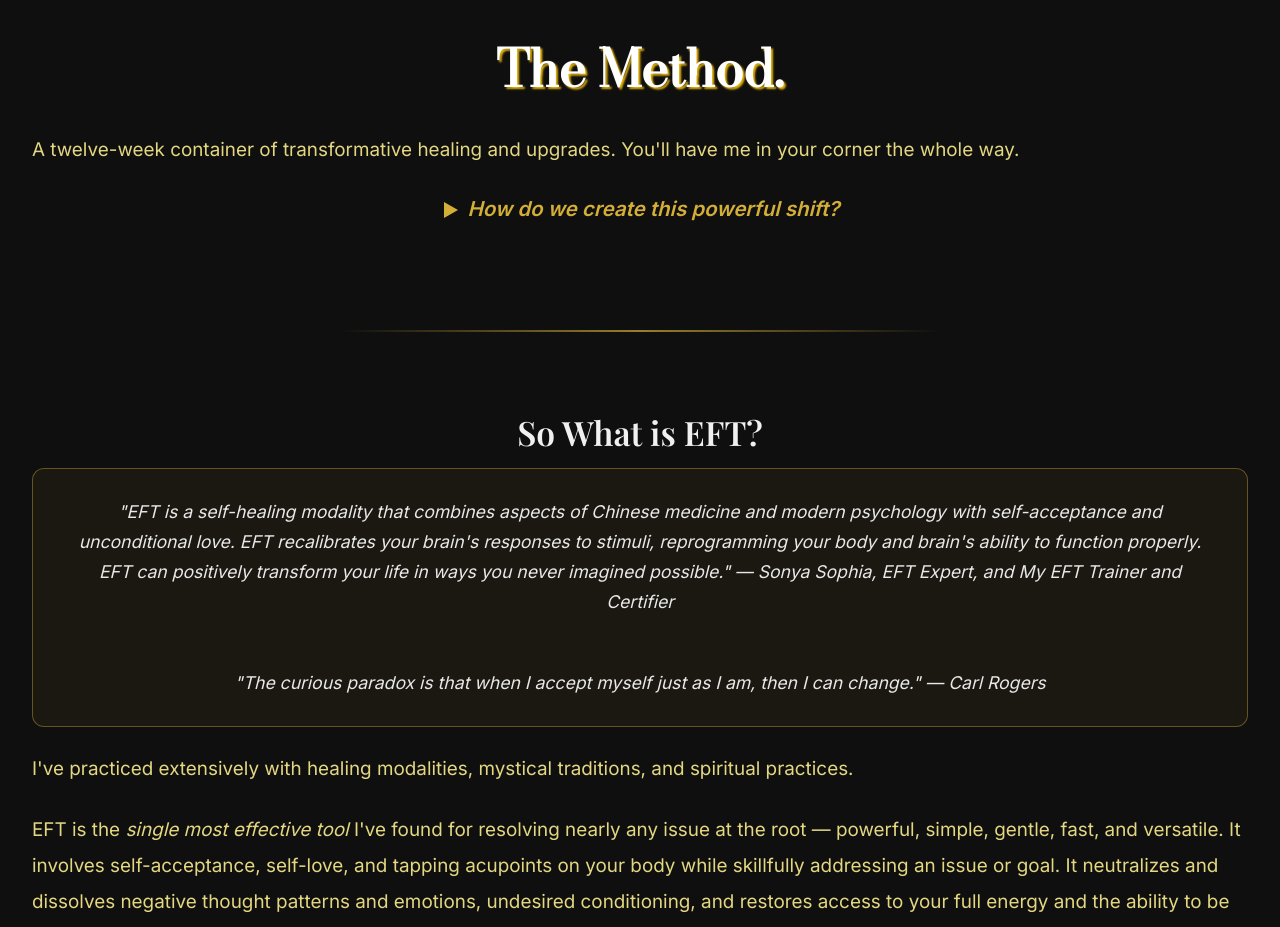
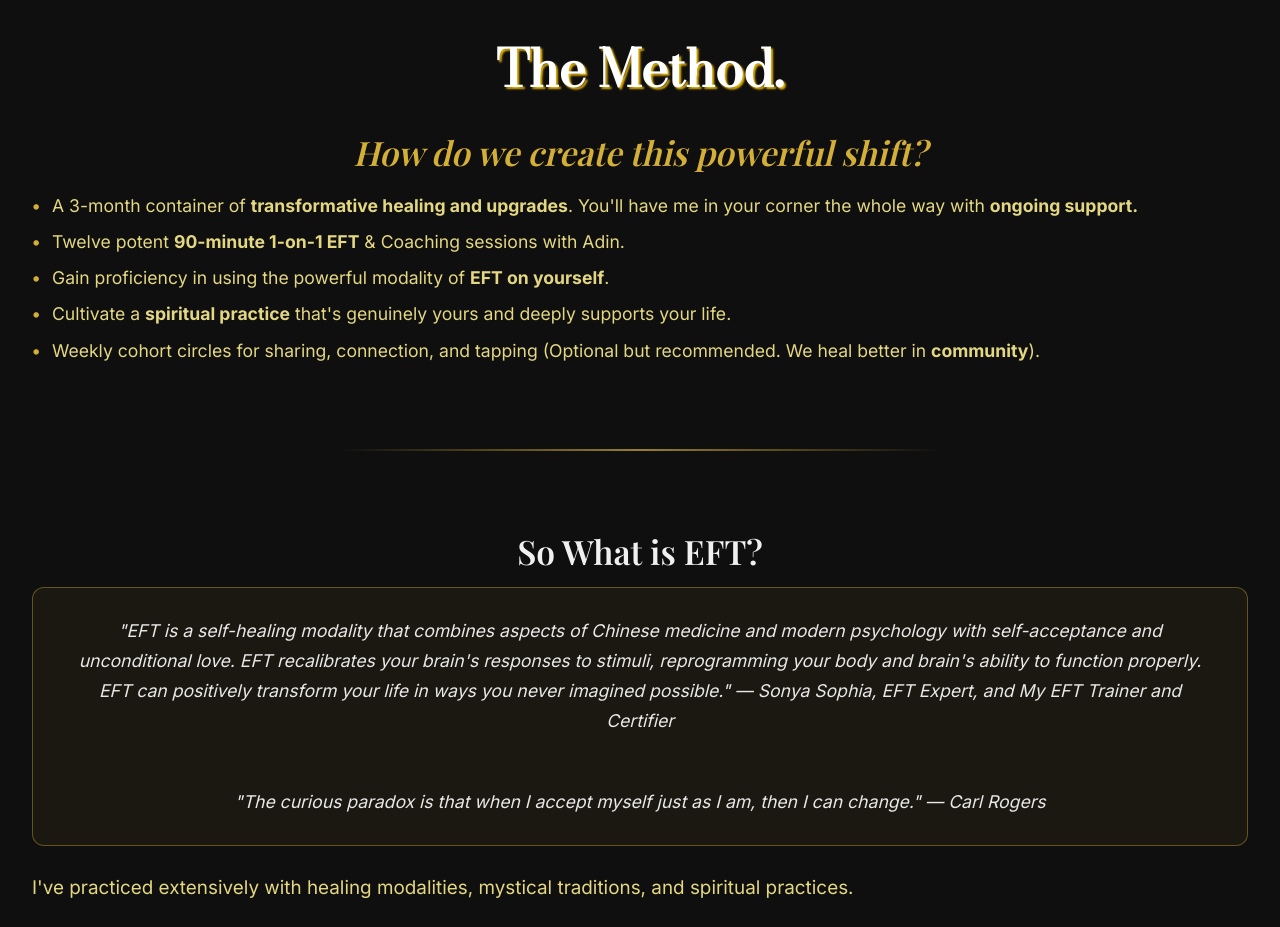
Before and after one commit to naturalCode4/kalyanamitta-website, a React (Create React App) app: page /tap-into-freedom in a window 1280 px wide. Shown: the part 5620-6547 px from the top of the page. Built offline with nearby package versions, Linux system fonts and the light colour scheme; the HTML template or start-up script is replaced by a standard one.

Commit message:
the method list

```diff
--- a/src/pages/TapIntoFreedom.css
+++ b/src/pages/TapIntoFreedom.css
@@ -383,6 +383,13 @@
 /* A dropdown trigger that sits inline in the main body copy — not a section
    heading (h3) and not a sidebar, just a short "see more" prompt between
    paragraphs. Shortening plan: content behind these starts collapsed. */
+/* Same gold, italic look the "How do we create this powerful shift?" line
+   had as a .tif-inline-trigger dropdown before it became a plain header. */
+.tif-gold-heading {
+  color: #d4af37 !important;
+  font-style: italic;
+}
+
 .tif-inline-trigger {
   justify-content: center;
   color: #d4af37;
@@ -628,6 +635,17 @@
 .tif-method p:not(.tif-emphasis):not(.tif-small-italic):not(.tif-tagline):not(.tif-quote-text):not(.tif-quote-author) {
   color: var(--tif-method-text);
 }
+/* The "what's included" list added to the howShift dropdown has no <p>
+   wrapper, so the rule above never reaches it — without this it silently
+   falls through to the body's default dark text color (nearly invisible
+   against this section's dark background). Font-size/line-height match
+   what the paragraphs it replaced rendered at (the shared
+   ".tif-method p:not(...)" rule elsewhere in this file). */
+.tif-method-list li {
+  color: var(--tif-method-text);
+  font-size: 1.18rem;
+  line-height: 1.9;
+}
 .tif-about p:not(.tif-emphasis):not(.tif-small-italic):not(.tif-tagline):not(.tif-quote-text):not(.tif-quote-author) {
   color: var(--tif-about-text);
 }
--- a/src/pages/TapIntoFreedom.js
+++ b/src/pages/TapIntoFreedom.js
@@ -283,19 +283,16 @@ const TapIntoFreedom = () => {
 
           <div className="tif-flow">
             <div className="tif-flow-main tif-flow-main-both">
-              <p>A twelve-week container of transformative healing and upgrades. You'll have me in your corner the whole way.</p>
+              <p></p>
 
-              <div className="collapsible-header tif-inline-trigger" onClick={() => toggleSection('howShift')}>
-                <span className={`triangle ${openSections.howShift ? 'open' : ''}`}></span>
-                How do we create this powerful shift?
-              </div>
-              <div className={`collapsible-content ${openSections.howShift ? 'open' : ''}`}>
-                <p>The core of this work is weekly <strong>90-minute 1-on-1 EFT</strong> (Emotional Freedom Techniques, aka Tapping) sessions. Coaching is woven in.</p>
-                <p>You'll learn or deepen a <strong>spiritual practice</strong> — meditation, breathwork, yoga, voice-based sound healing, prayer, ecstatic dance, or another you're interested in. You'll be guided and held accountable for its development.</p>
-                <p>You'll be taught proficiency in <strong>self-practice of EFT</strong>.</p>
-                <p>We'll have weekly cohort circles (optional but recommended). We heal better in <strong>community</strong>.</p>
-                <p>And you'll be held in <strong>support the whole way.</strong></p>
-              </div>
+              <h3 className="tif-gold-heading">How do we create this powerful shift?</h3>
+              <ul className="list-bullets tif-method-list">
+                <li>A 3-month container of <strong>transformative healing and upgrades</strong>. You'll have me in your corner the whole way with <strong>ongoing support.</strong></li>
+                <li>Twelve potent <strong>90-minute 1-on-1 EFT</strong> & Coaching sessions with Adin.</li>
+                <li>Gain proficiency in using the powerful modality of <strong>EFT on yourself</strong>.</li>
+                <li>Cultivate a <strong>spiritual practice</strong> that's genuinely yours and deeply supports your life.</li>
+                <li>Weekly cohort circles for sharing, connection, and tapping (Optional but recommended. We heal better in <strong>community</strong>).</li>
+              </ul>
 
               <div className="gold-divider"></div>
 
```
